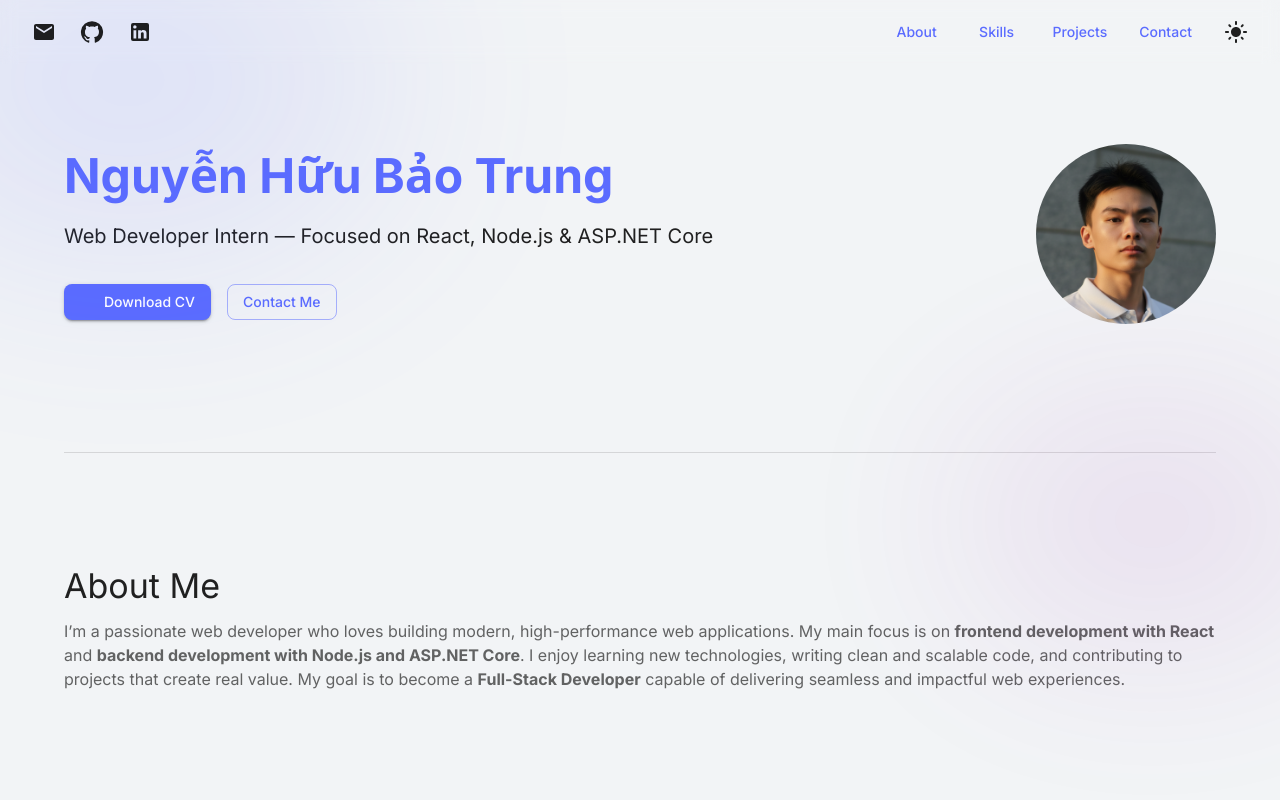
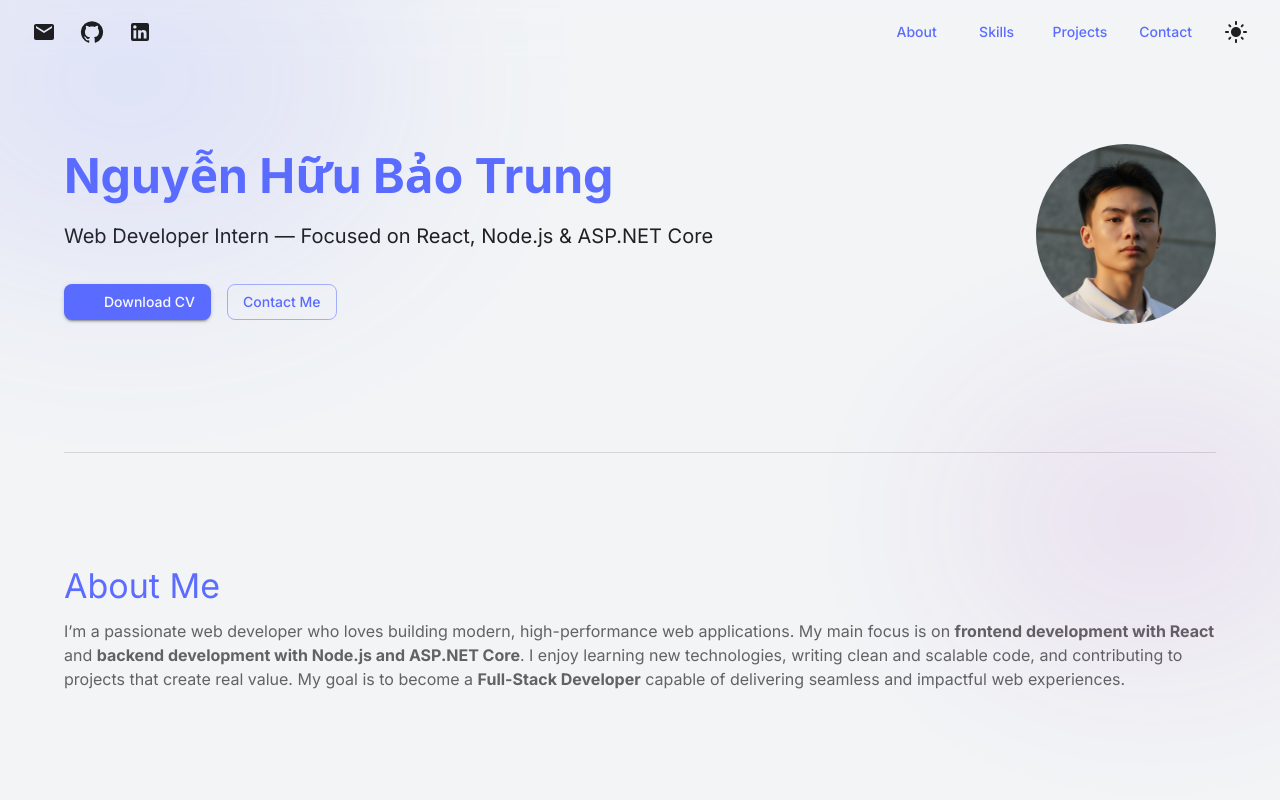
Before and after one commit to nguyenhbtrung/portfolio, a React (Vite) app: page / in a window 1280 px wide. Shown: the top 800 px of the page. Built offline with nearby package versions, Linux system fonts and the light colour scheme; some icons are missing; a web font is replaced by a local one.

Commit message:
fix(SectionHeading): ensure primary color is applied to SectionHeading component

```diff
--- a/src/components/SectionHeader.jsx
+++ b/src/components/SectionHeader.jsx
@@ -11,6 +11,7 @@ const SectionHeading = ({ children, ...props }) => {
       component="h2"
       fontSize={{ xs: '1.5rem', md: '2.125rem' }}
       gutterBottom
+      color='primary'
       {...props}
     >
       {children}
```
